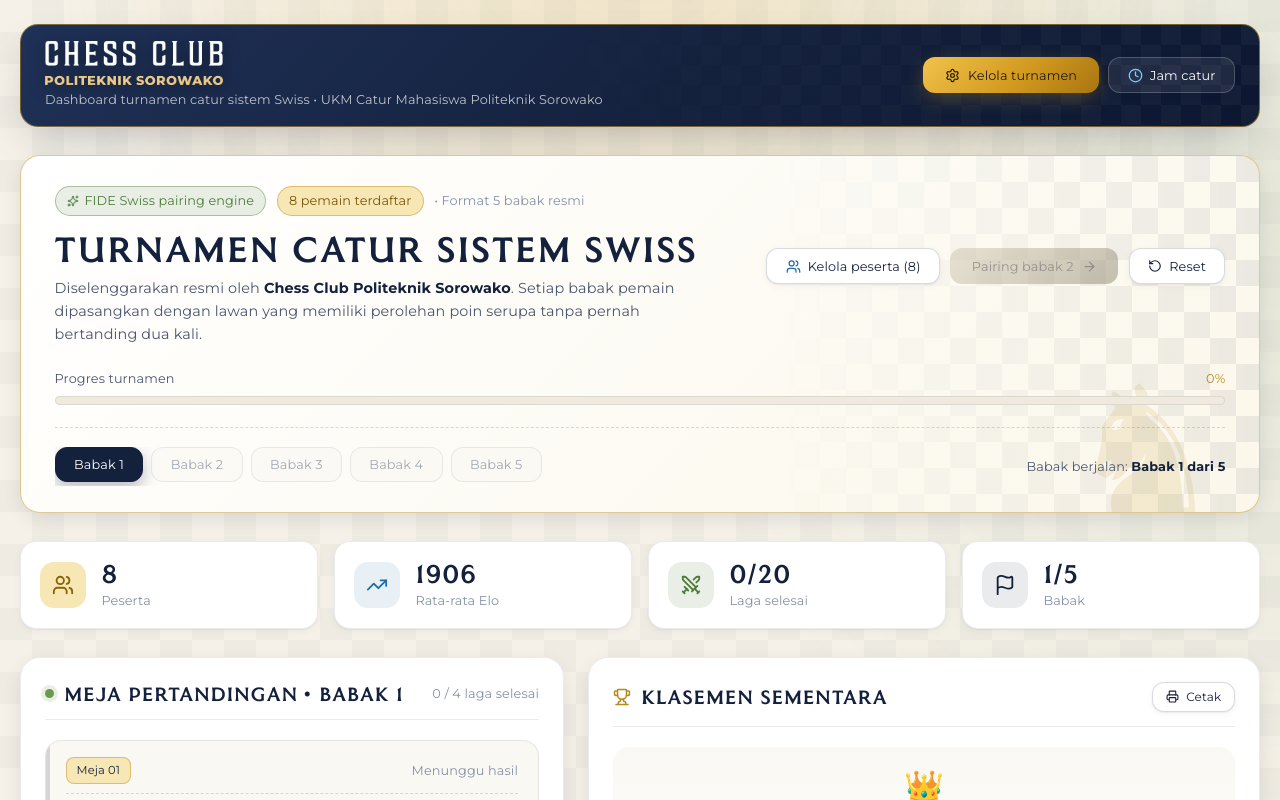
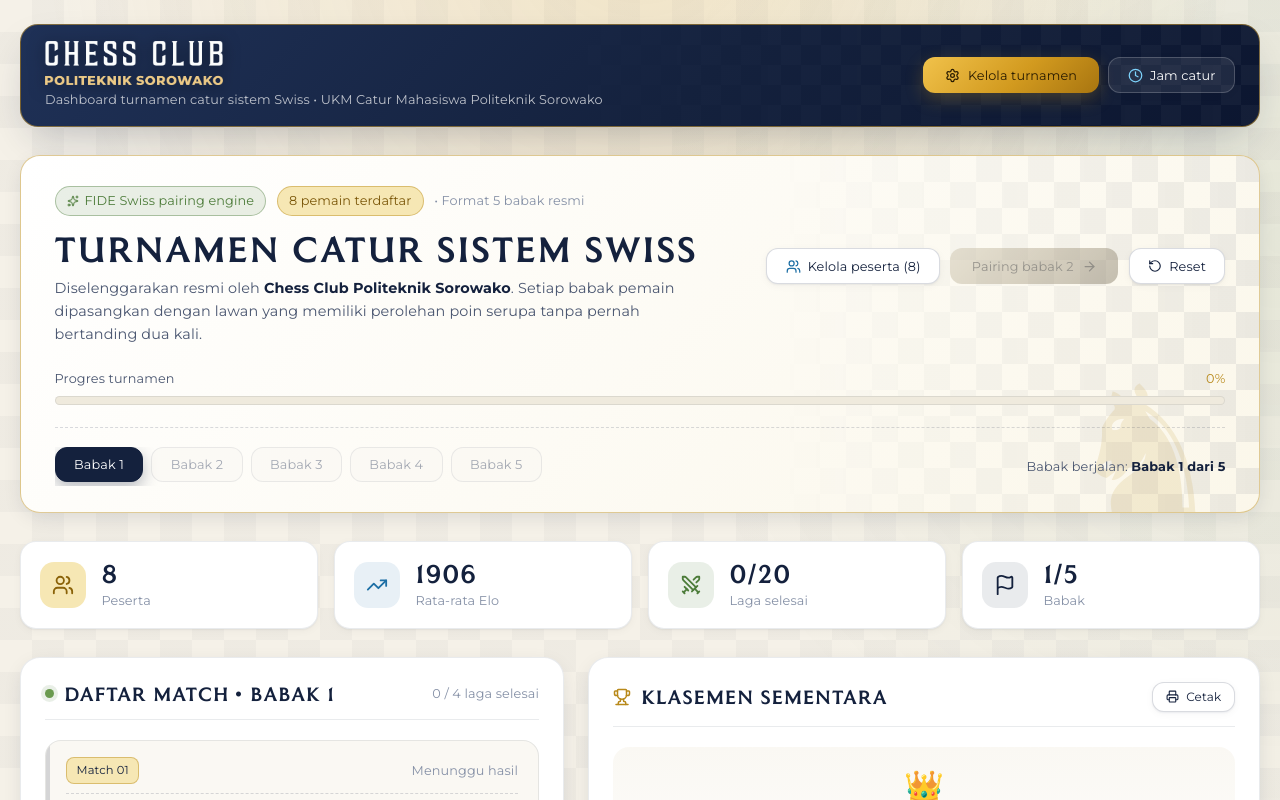
Before and after one commit to dev-byreza/dashboard-turnamen-chess, a Next.js app: page / in a window 1280 px wide. Shown: the top 800 px of the page. Built offline with nearby package versions, Linux system fonts and the light colour scheme.

Commit message:
style: change board badge and header text from Meja to Match

```diff
--- a/src/components/SwissDashboard.tsx
+++ b/src/components/SwissDashboard.tsx
@@ -370,7 +370,7 @@ export const SwissDashboard: React.FC<SwissDashboardProps> = ({
           <div className="section-panel-header">
             <div className="section-title-wrap">
               <span className="section-dot" />
-              <h3 className="section-title-text">Meja Pertandingan • Babak {selectedRoundTab}</h3>
+              <h3 className="section-title-text">Daftar Match • Babak {selectedRoundTab}</h3>
             </div>
             <span className="section-hint">
               {activeRoundMatches.filter((m) => m.result !== null).length} / {activeRoundMatches.length} laga selesai
@@ -399,7 +399,7 @@ export const SwissDashboard: React.FC<SwissDashboardProps> = ({
                   >
                     <div className="board-card-top-bar">
                       <span className="board-number-badge">
-                        Meja {String(match.boardNumber).padStart(2, '0')}
+                        Match {String(match.boardNumber).padStart(2, '0')}
                       </span>
                       <span
                         className={`board-status-text ${match.result !== null ? 'completed' : 'pending'}`}
```
